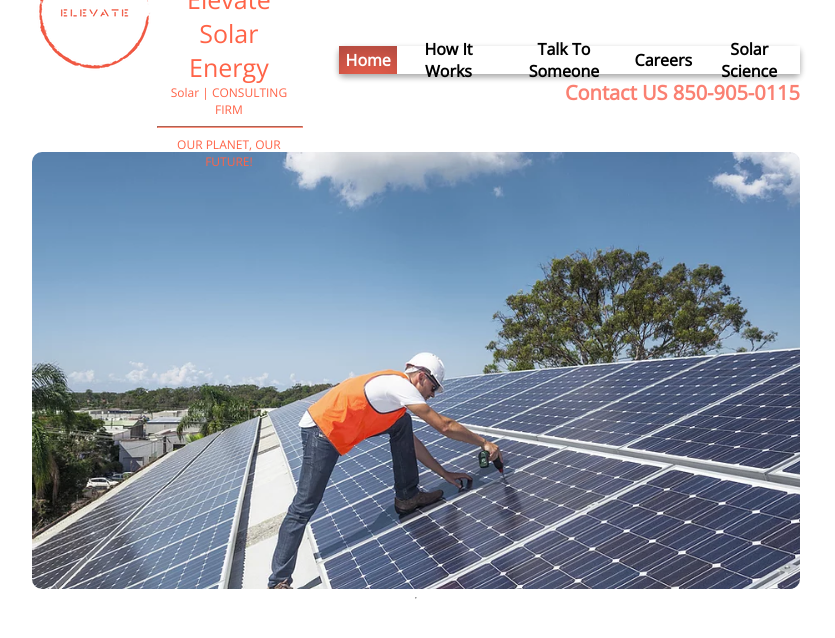
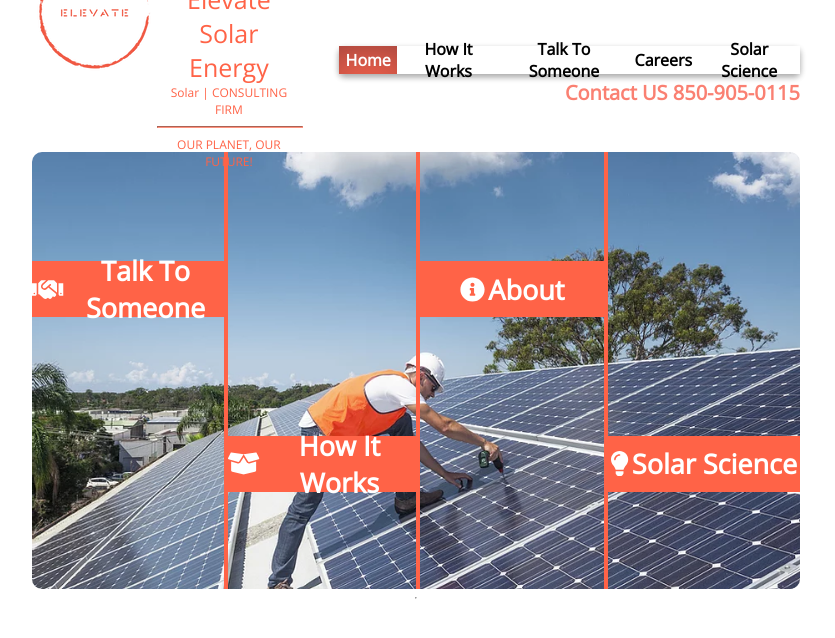
Before and after one commit to AmmonBurgi/elevate-solar, a React (Create React App) app: page /careers in a window 1280 px wide. Shown: the top 638 px of the page, without its empty margins (224-1059 px from the left). Built offline with nearby package versions, Linux system fonts and the light colour scheme.

Commit message:
landing nav section

```diff
--- a/package.json
+++ b/package.json
@@ -3,6 +3,9 @@
   "version": "0.1.0",
   "private": true,
   "dependencies": {
+    "@fortawesome/fontawesome-svg-core": "^1.2.34",
+    "@fortawesome/free-solid-svg-icons": "^5.15.2",
+    "@fortawesome/react-fontawesome": "^0.1.14",
     "@testing-library/jest-dom": "^5.11.4",
     "@testing-library/react": "^11.1.0",
     "@testing-library/user-event": "^12.1.10",
--- a/src/Components/Landing/Landing.js
+++ b/src/Components/Landing/Landing.js
@@ -1,28 +1,45 @@
 import React from 'react'
 
 import panelInstal from '../../Solar Panel Installation.webp'
+import {FontAwesomeIcon} from "@fortawesome/react-fontawesome"
+import {faHandshake} from '@fortawesome/free-solid-svg-icons'
+import {faBoxOpen} from '@fortawesome/free-solid-svg-icons'
+import {faLightbulb} from '@fortawesome/free-solid-svg-icons'
+import {faInfoCircle} from '@fortawesome/free-solid-svg-icons'
 import './landing.css'
 
-function Landing(){
+function Landing(props){
     return(
         <div className='landing-component'>
             <section className='landing-top-section'>
                 <div className='landing-nav-links'>
                     <img src={panelInstal} />
-                    <nav className='landing-align-nav-tags'>
+                    <div className='landing-align-nav-tags'>
                         <div className='landing-nav-tags'>
-
+                            <div onClick={() => props.history.push('/talk')}>
+                                <FontAwesomeIcon icon={faHandshake}></FontAwesomeIcon>
+                                <p>Talk To Someone</p>
+                            </div>
                         </div>
                         <div id='landing-nav-first-border' className='landing-nav-tags'>
-
+                            <div onClick={() => props.history.push('/works')} id='even-tags'>
+                                <FontAwesomeIcon icon={faBoxOpen}></FontAwesomeIcon>
+                                <p >How It Works</p>
+                            </div>
                         </div>
                         <div id='landing-nav-second-border' className='landing-nav-tags'>
-
+                            <div onClick={() => props.history.push('/careers')}>
+                                <FontAwesomeIcon icon={faInfoCircle}></FontAwesomeIcon>
+                                <p>About</p>
+                            </div>
                         </div>
                         <div className='landing-nav-tags'>
-
+                            <div onClick={() => props.history.push('/science')} id='even-tags'>
+                                <FontAwesomeIcon icon={faLightbulb}></FontAwesomeIcon>
+                                <p>Solar Science</p>
+                            </div>
                         </div>
-                    </nav>
+                    </div>
                 </div>
                 <div className='landing-meet'>
 
--- a/src/Components/Landing/landing.css
+++ b/src/Components/Landing/landing.css
@@ -20,15 +20,48 @@
     height: auto;
     border-radius: 10px;
     z-index: -10;
+    position: relative;
 }
 .landing-align-nav-tags{
     position: absolute;
-    width: 100px;
-    height: 100px;
+    left: 0;
+    height: 100%;
+    width: 100%;
+    display: flex;
 }
 .landing-nav-tags{
     width: 25%;
     box-sizing: border-box;
+    height: 100%;
+    position: relative;
+}
+.landing-nav-tags div{
+    background-color: tomato;
+    width: 100%;
+    height: 7vh;
+    position: absolute;
+    top: 25%;
+    display: flex;
+    align-items: center;
+    justify-content: center;
+    color: white;
+    font-size: 25px;
+    transition: .25s ease-out;
+}
+.landing-nav-tags div:hover{
+    cursor: pointer;
+    height: 9vh;
+    -webkit-box-shadow: inset 0 20px 20px -20px rgba(0,0,0,0.8);
+    -moz-box-shadow: inset 0 20px 20px -20px rgba(0,0,0,0.8);
+    box-shadow: inset 0 20px 20px -20px rgba(0,0,0,0.8);
+}
+.landing-nav-tags div p{
+    margin-left: 2%;
+    font-weight: bolder;
+    font-size: 27px;
+}
+#even-tags{
+    top: 65%;
 }
 #landing-nav-first-border{
     border-left: 4px solid tomato;
```
Also changed, not shown: 2 other files (tests, documents, lock files or other folders).
